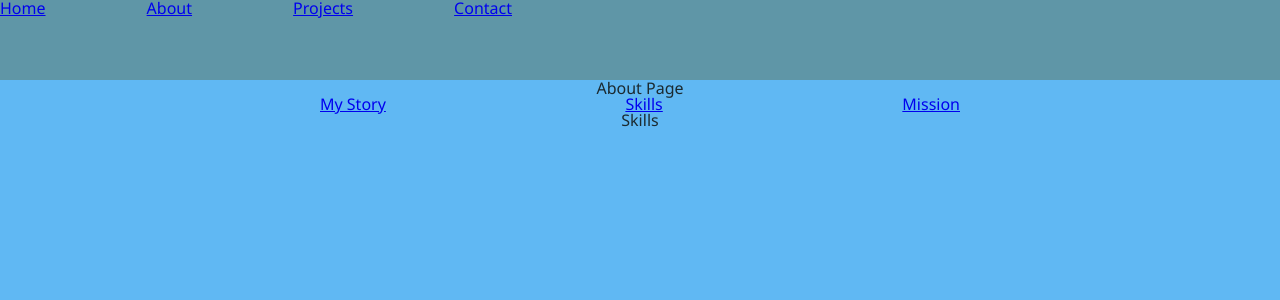
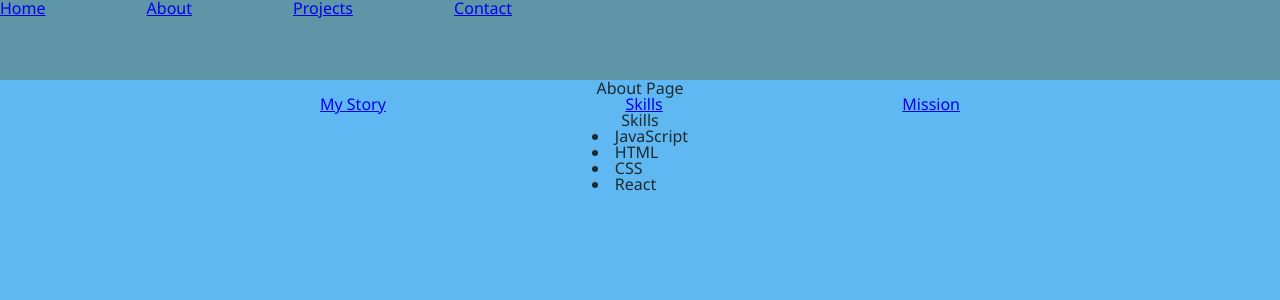
Before and after one commit to aaronEnyetu/reactWebpack, a React app: page /about/skills in a window 1280 px wide. Shown: the top 300 px of the page. Built offline with nearby package versions, Linux system fonts and the light colour scheme.

Commit message:
Added more content

```diff
--- a/src/components/About/Skills.jsx
+++ b/src/components/About/Skills.jsx
@@ -2,6 +2,10 @@ export default function Skills() {
   return (
     <div>
       <h2>Skills</h2>
+      <li>JavaScript</li>
+      <li>HTML</li>
+      <li>CSS</li>
+      <li>React</li>
     </div>
   );
 }
```
